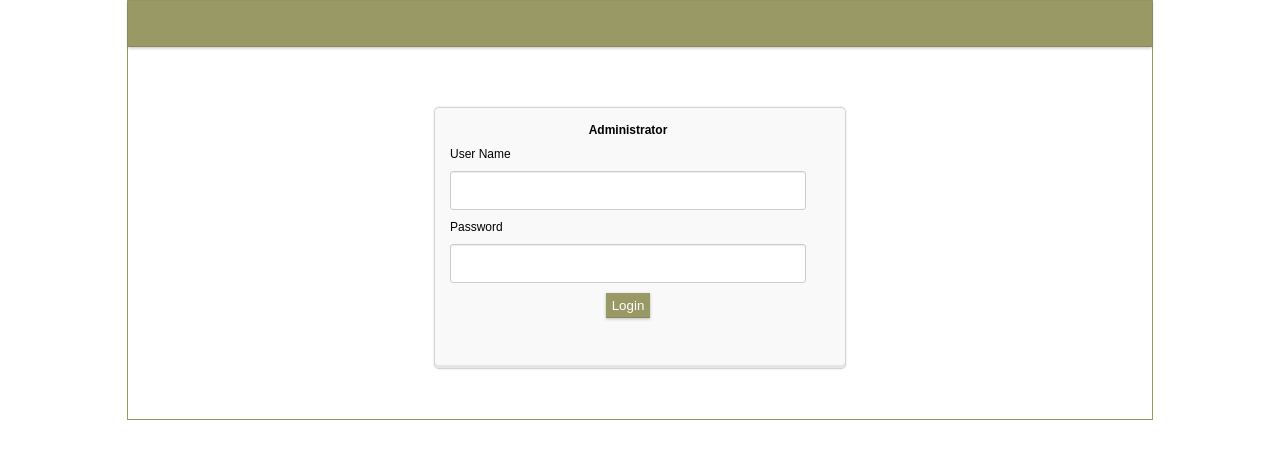
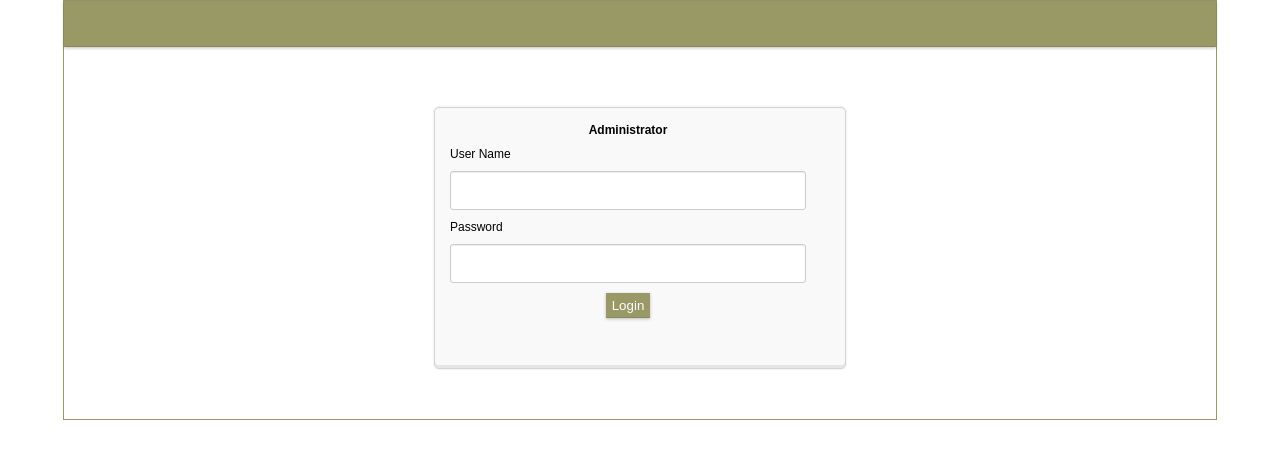
Before and after one commit to ksan5835/rentalsource, a PHP site: page /rentalcrs/ in a window 1280 px wide. Shown: the top 459 px of the page. Run offline with PHP 8.4, Linux system fonts and the light colour scheme; some libraries are stand-ins or nearby versions.

Commit message:
style upate

```diff
--- a/source/templates/mblue/css/style.css
+++ b/source/templates/mblue/css/style.css
@@ -533,7 +533,7 @@ table.gridtable td {
 .maindiv{
 margin-left:auto;
 margin-right:auto;
-width:80%;
+width:90%;
 border:1px solid #999966;
 padding-bottom:50px;
 }
```
